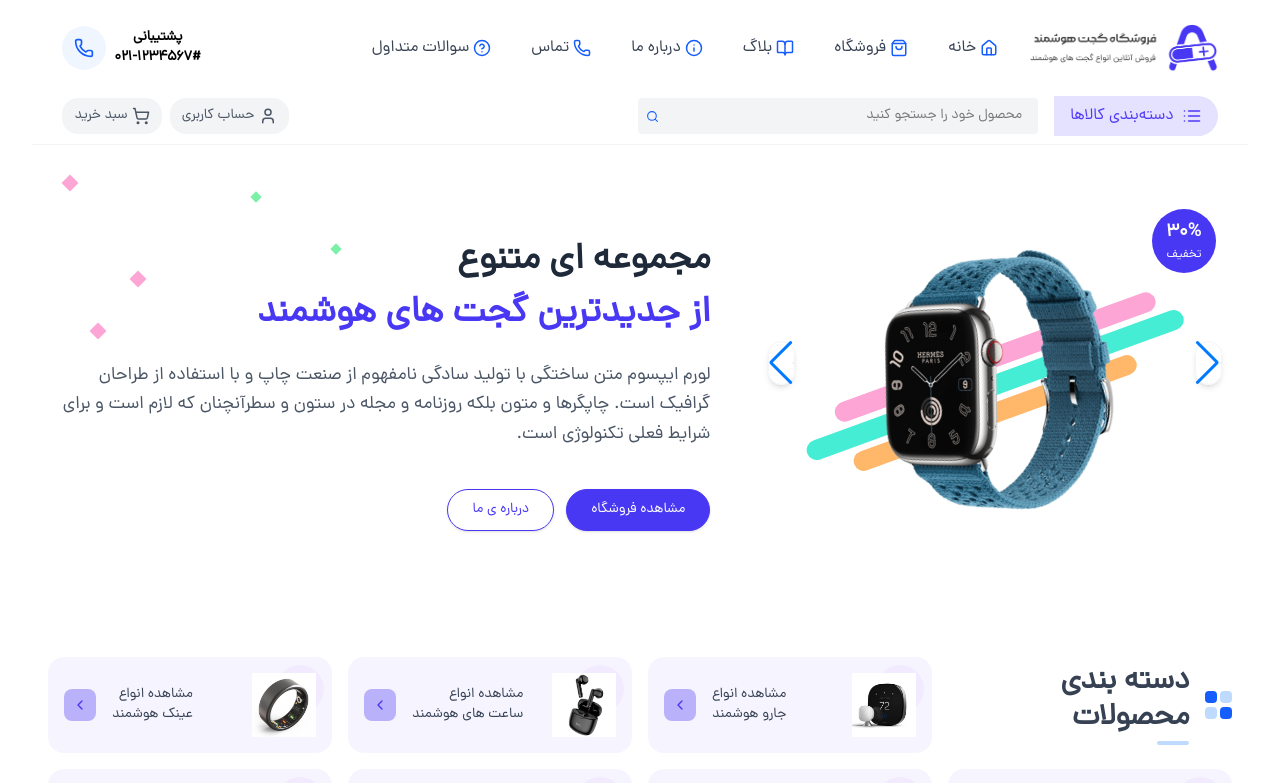
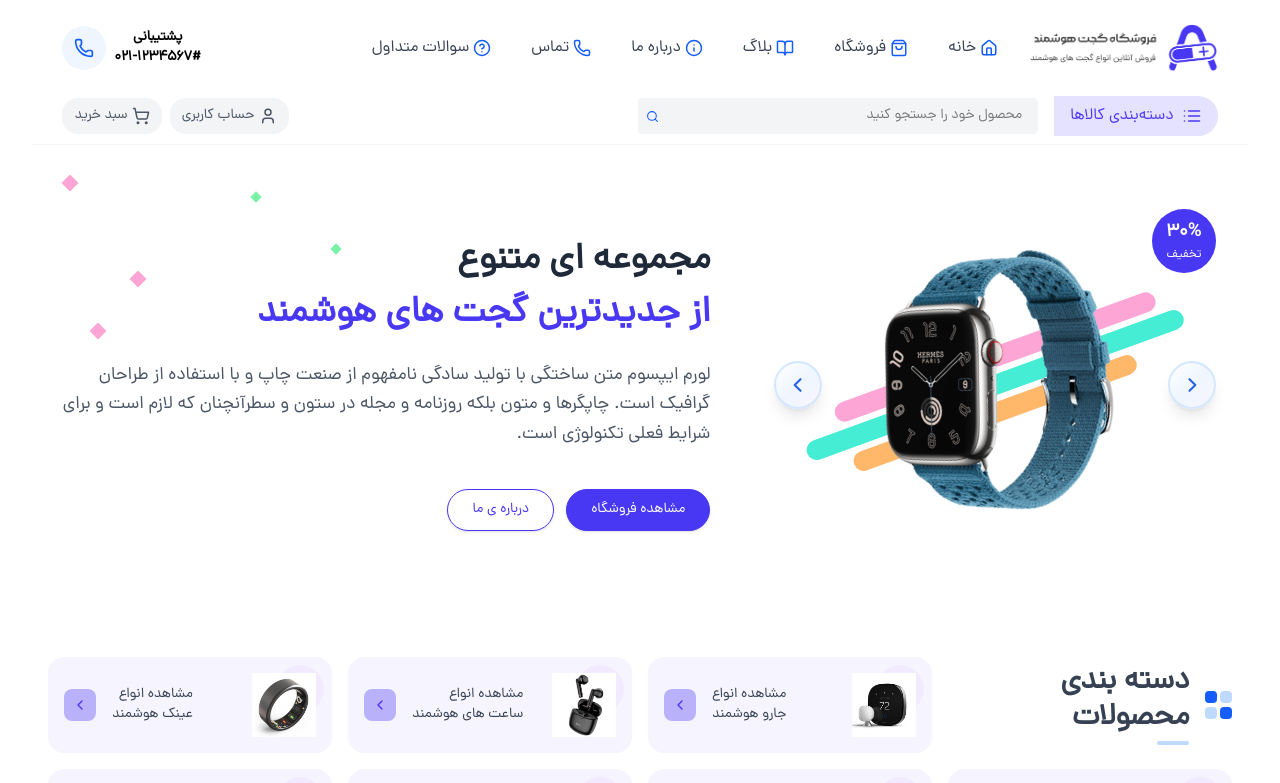
Before and after one commit to mani-hosseini/smart-gadgets, a React (Vite) app in the folder front-end/: page / in a window 1280 px wide. Shown: the top 783 px of the page. Built offline with nearby package versions, Linux system fonts and the light colour scheme.

Commit message:
update:home slider

```diff
--- a/front-end/src/components/home/HeroSection.jsx
+++ b/front-end/src/components/home/HeroSection.jsx
@@ -6,19 +6,19 @@
 
 const HeroSection = () => {
   return (
-    <div className="relative w-full h-auto bg-white overflow-hidden">
+    <div className="relative w-full h-auto overflow-hidden bg-white">
       <DecorativeTriangles />
 
-      <div className="relative z-10 container mx-auto px-4 py-8 lg:py-12">
-        <div className="flex flex-col lg:flex-row items-center justify-between gap-12">
+      <div className="container relative z-10 px-4 py-8 mx-auto lg:py-12">
+         <div className="flex flex-col items-center justify-between gap-1 lg:flex-row sm:gap-2 md:gap-4 lg:gap-12">
           {/* Right side - 40% */}
-          <div className="w-full lg:w-2/5 order-1 lg:order-1 relative">
+          <div className="relative order-1 w-full lg:w-2/5 lg:order-1">
             <DiscountBadge />
             <ProductSlider />
           </div>
 
           {/* Left side - 60% */}
-          <div className="w-full lg:w-3/5 text-right order-2 lg:order-2">
+          <div className="order-2 w-full text-right lg:w-3/5 lg:order-2">
             <HeroContent />
           </div>
         </div>
--- a/front-end/src/components/home/NavigationArrows.jsx
+++ b/front-end/src/components/home/NavigationArrows.jsx
@@ -1,39 +1,49 @@
 import React from "react";
 
-const NavigationArrows = () => {
+const NavigationArrows = ({ swiperId = "main" }) => {
   return (
     <>
-      {/* Previous Button - Positioned exactly next to product image */}
-      <button className="swiper-button-prev absolute -left-8 md:-left-16 top-1/2 transform -translate-y-1/2 z-10 w-10 h-10 md:w-12 md:h-12 bg-white/90 backdrop-blur-sm border border-gray-100 rounded-full flex items-center justify-center hover:bg-white hover:border-[#8377f7] hover:shadow-xl transition-all duration-300 shadow-md">
+      <button
+        className={`absolute z-20 flex items-center justify-center w-8 h-8 transition-all duration-500 transform -translate-y-1/2 border-2 rounded-full shadow-lg cursor-pointer sm:w-10 sm:h-10 md:w-12 md:h-12 border-blue-200/60 custom-prev-btn-${swiperId} left-1 sm:left-2 md:left-4 top-1/2 bg-gradient-to-br from-white via-blue-50 to-purple-50 backdrop-blur-md hover:from-blue-100 hover:to-purple-100 hover:border-blue-400/80 hover:shadow-2xl hover:shadow-blue-500/30 hover:scale-110 hover:-translate-x-1`}
+        onClick={() => {
+          const swiper = document.querySelector(`.swiper-${swiperId}`)?.swiper;
+          if (swiper) swiper.slidePrev();
+        }}
+      >
         <svg
-          className="w-5 h-5 text-gray-500 hover:text-[#8377f7] transition-colors duration-300"
+          width="14"
+          height="14"
+          viewBox="0 0 24 24"
           fill="none"
-          stroke="currentColor"
-          viewBox="0 0 24 24"
+          stroke="#2563eb"
+          strokeWidth="2.5"
+          strokeLinecap="round"
+          strokeLinejoin="round"
+          className="transition-transform duration-300 sm:w-5 sm:h-5 md:w-5 md:h-5 hover:scale-110"
         >
-          <path
-            strokeLinecap="round"
-            strokeLinejoin="round"
-            strokeWidth={2}
-            d="M15 19l-7-7 7-7"
-          />
+          <path d="M15 19l-7-7 7-7" />
         </svg>
       </button>
 
-      {/* Next Button - Positioned exactly next to product image */}
-      <button className="swiper-button-next absolute -right-8 md:-right-16 top-1/2 transform -translate-y-1/2 z-10 w-10 h-10 md:w-12 md:h-12 bg-white/90 backdrop-blur-sm border border-gray-100 rounded-full flex items-center justify-center hover:bg-white hover:border-[#8377f7] hover:shadow-xl transition-all duration-300 shadow-md">
+      <button
+        className={`absolute z-20 flex items-center justify-center w-8 h-8 transition-all duration-500 transform -translate-y-1/2 border-2 rounded-full shadow-lg cursor-pointer sm:w-10 sm:h-10 md:w-12 md:h-12 border-blue-200/60 custom-next-btn-${swiperId} right-1 sm:right-2 md:right-4 top-1/2 bg-gradient-to-br from-white via-blue-50 to-purple-50 backdrop-blur-md hover:from-blue-100 hover:to-purple-100 hover:border-blue-400/80 hover:shadow-2xl hover:shadow-blue-500/30 hover:scale-110 hover:translate-x-1`}
+        onClick={() => {
+          const swiper = document.querySelector(`.swiper-${swiperId}`)?.swiper;
+          if (swiper) swiper.slideNext();
+        }}
+      >
         <svg
-          className="w-5 h-5 text-gray-500 hover:text-[#8377f7] transition-colors duration-300"
+          width="14"
+          height="14"
+          viewBox="0 0 24 24"
           fill="none"
-          stroke="currentColor"
-          viewBox="0 0 24 24"
+          stroke="#2563eb"
+          strokeWidth="2.5"
+          strokeLinecap="round"
+          strokeLinejoin="round"
+          className="transition-transform duration-300 sm:w-5 sm:h-5 md:w-5 md:h-5 hover:scale-110"
         >
-          <path
-            strokeLinecap="round"
-            strokeLinejoin="round"
-            strokeWidth={2}
-            d="M9 5l7 7-7 7"
-          />
+          <path d="M9 5l7 7-7 7" />
         </svg>
       </button>
     </>
--- a/front-end/src/components/home/NewestProductsSection.jsx
+++ b/front-end/src/components/home/NewestProductsSection.jsx
@@ -45,7 +45,7 @@
             }}
             autoplay={false}
             loop={true}
-            className="w-full"
+            className="w-full swiper-newest"
             dir="rtl"
             allowTouchMove={true}
             grabCursor={true}
@@ -72,7 +72,7 @@
                       product={product}
                     />
                     {/* Navigation Arrows positioned next to the product image */}
-                    <NavigationArrows />
+                    <NavigationArrows swiperId="newest" />
                   </div>
 
                   {/* Right Feature List */}
--- a/front-end/src/components/home/ProductSlider.jsx
+++ b/front-end/src/components/home/ProductSlider.jsx
@@ -29,16 +29,16 @@
           disableOnInteraction: false,
         }}
         loop={true}
-        className="w-full h-96"
+        className="w-full h-96 swiper-main"
         dir="rtl"
       >
         {slides.map((slide) => (
           <SwiperSlide key={slide.id}>
-            <div className="flex justify-center items-center h-full">
+            <div className="flex items-center justify-center h-full">
               <img
                 src={slide.src}
                 alt={slide.alt}
-                className="w-80 h-80 object-contain transform -rotate-12"
+                className="object-contain w-48 h-48 transform sm:w-64 sm:h-64 md:w-80 md:h-80 -rotate-12"
               />
             </div>
           </SwiperSlide>
```
